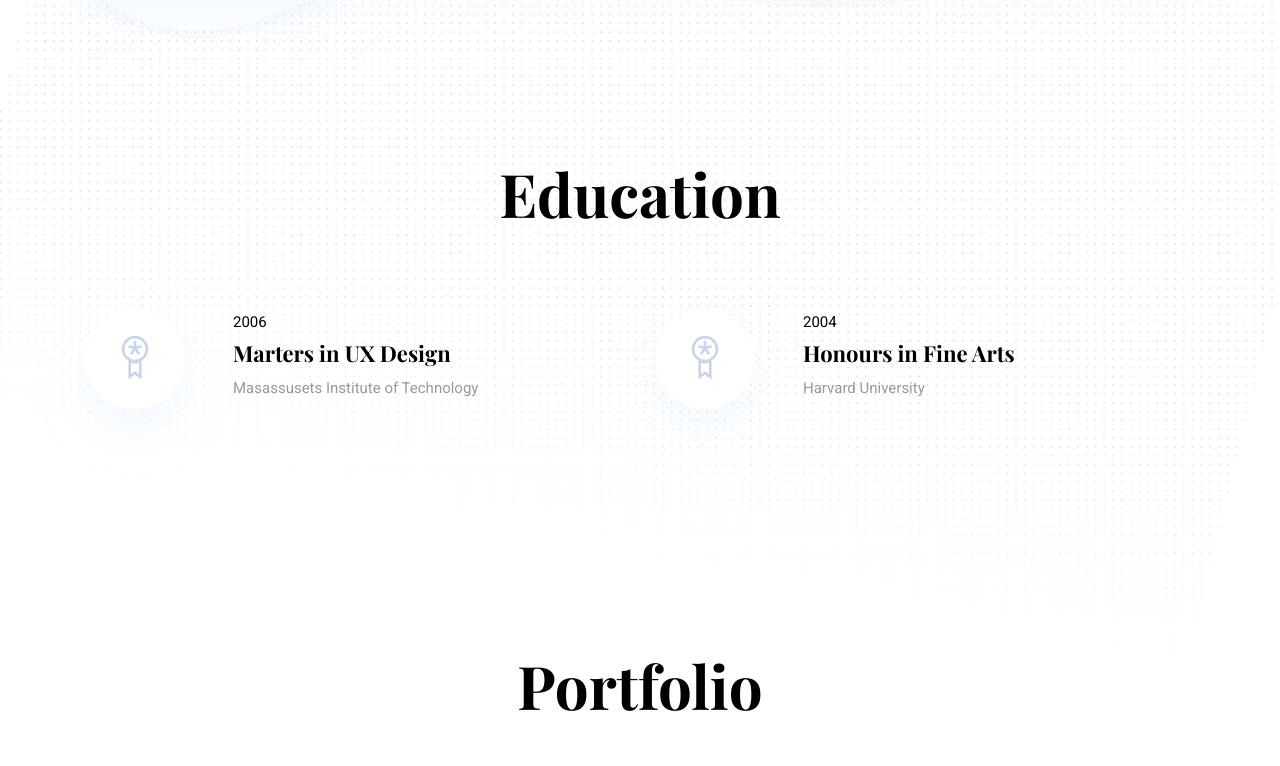
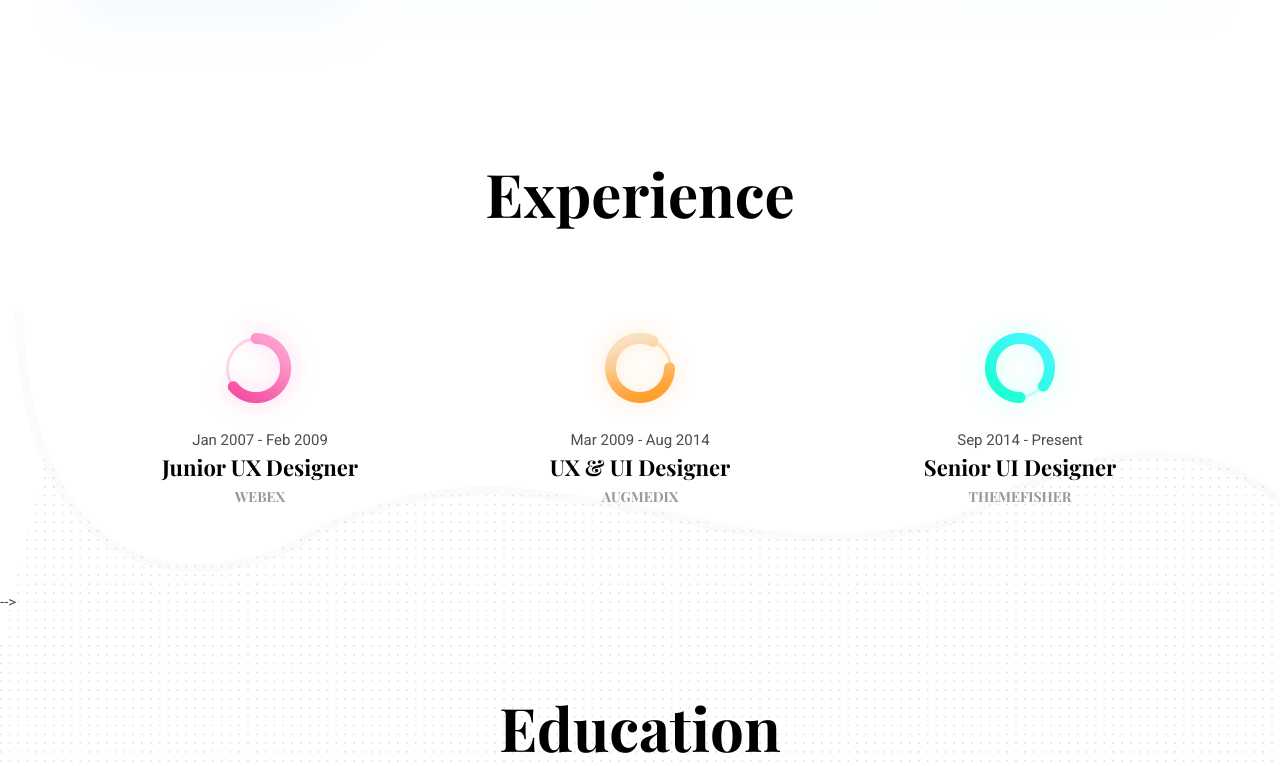
Before and after one commit to taylorsyde/taylorsyde.github.io, a plain HTML site: page index.html in a window 1280 px wide. Shown: the part 1801-2567 px from the top of the page. Drawn offline with nearby package versions, Linux system fonts and the light colour scheme.

Commit message:
correct rendering failure

```diff
--- a/index.html
+++ b/index.html
@@ -202,7 +202,7 @@ FACEBOOK: https://www.facebook.com/themefisher
 <!-- /skills -->
 
 <!-- EXPERIANCE -->
-<!-- <section class="section">
+<section class="section">
   <div class="container">
     <div class="row justify-content-around">
       <div class="col-lg-12 text-center">
@@ -229,7 +229,7 @@ FACEBOOK: https://www.facebook.com/themefisher
     </div>
   </div>
 </section> -->
-<!-- ./EXPERIANCE -->
+<!-- ./EXPERIANCE
 
 <!-- education -->
 <section class="section position-relative">
```
